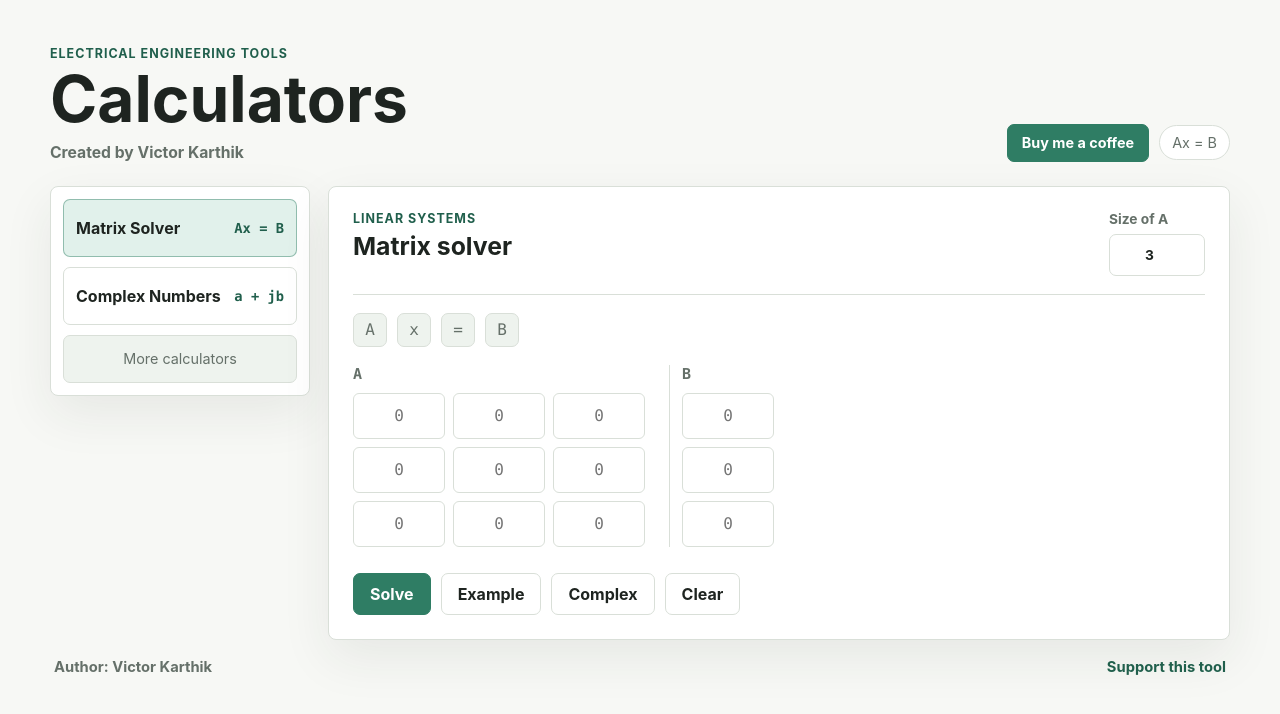
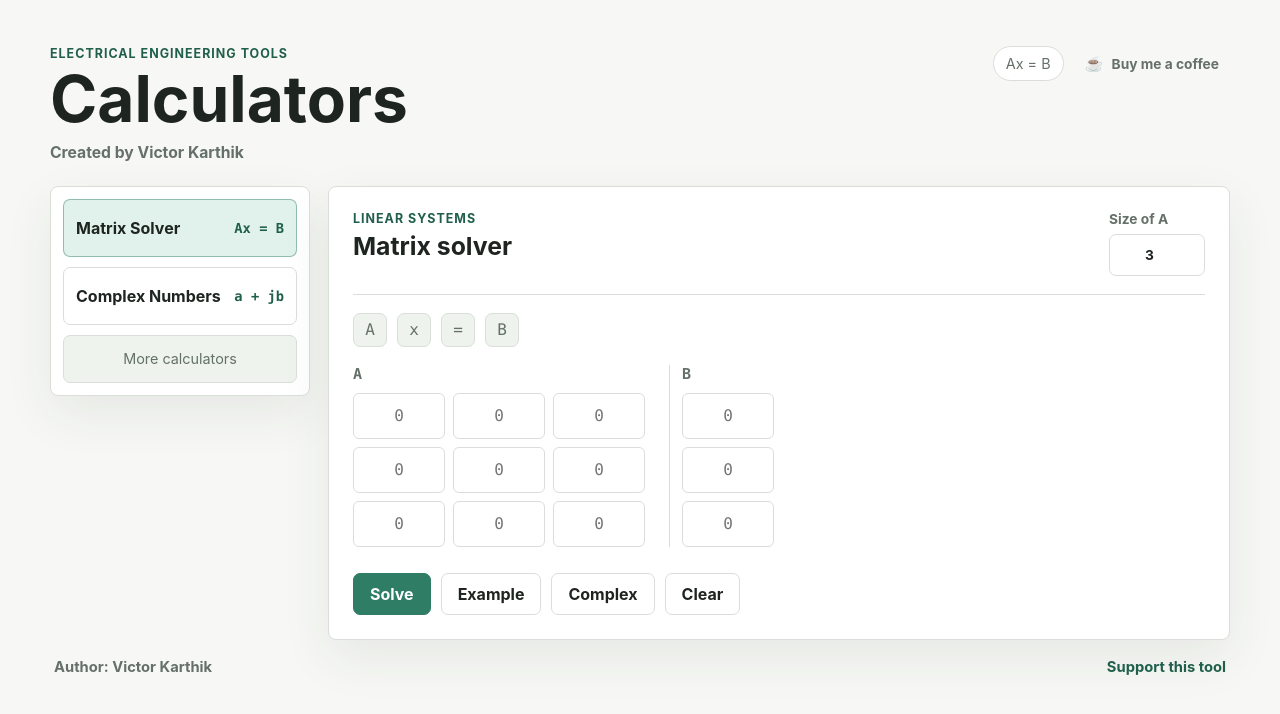
Before and after one commit to vctrkarthik86/EeTools, a React (Vite) app: page / in a window 1280 px wide. Shown: the top 714 px of the page. Built offline with nearby package versions, Linux system fonts and the light colour scheme.

Commit message:
updated the design changes
updated readme file

```diff
--- a/src/App.css
+++ b/src/App.css
@@ -6,7 +6,7 @@
 
 .app-header {
   display: flex;
-  align-items: flex-end;
+  align-items: flex-start;
   justify-content: space-between;
   gap: 20px;
   padding: 18px 0 24px;
@@ -48,32 +48,41 @@ h1 {
   gap: 10px;
   flex-wrap: wrap;
   justify-content: flex-end;
+  margin-left: auto;
 }
 
 .coffee-button {
   display: inline-flex;
   align-items: center;
   justify-content: center;
-  min-height: 38px;
-  border: 1px solid var(--accent);
+  gap: 8px;
+  min-height: 34px;
+  border: 1px solid transparent;
   border-radius: 7px;
-  padding: 0 14px;
-  color: #ffffff;
-  background: var(--accent);
-  font-size: 0.9rem;
+  padding: 0 10px;
+  color: var(--text-muted);
+  background: transparent;
+  font-size: 0.86rem;
   font-weight: 700;
   text-decoration: none;
   white-space: nowrap;
 }
 
 .coffee-button:hover {
-  border-color: var(--accent-strong);
-  background: var(--accent-strong);
+  border-color: var(--border);
+  color: var(--accent-strong);
+  background: var(--surface-muted);
 }
 
 .coffee-button:focus-visible {
   outline: 3px solid rgba(47, 125, 100, 0.2);
   outline-offset: 2px;
+}
+
+.coffee-symbol {
+  font-size: 0.95rem;
+  line-height: 1;
+  opacity: 0.8;
 }
 
 h2 {
@@ -376,6 +385,10 @@ h3 {
     grid-template-columns: 1fr;
   }
 
+  .header-actions {
+    justify-content: flex-end;
+  }
+
   .tool-nav {
     grid-template-columns: 1fr;
   }
--- a/src/App.jsx
+++ b/src/App.jsx
@@ -763,15 +763,19 @@ function App() {
           <p className="author-credit">Created by Victor Karthik</p>
         </div>
         <div className="header-actions">
+          <span className="status-pill">{activeToolMeta.shortName}</span>
           <a
             className="coffee-button"
             href={buyMeCoffeeUrl}
             target="_blank"
             rel="noreferrer"
+            aria-label="Buy me a coffee"
           >
+            <span className="coffee-symbol" aria-hidden="true">
+              ☕
+            </span>
             Buy me a coffee
           </a>
-          <span className="status-pill">{activeToolMeta.shortName}</span>
         </div>
       </header>
 
```
Also changed, not shown: 1 other file (tests, documents, lock files or other folders).
